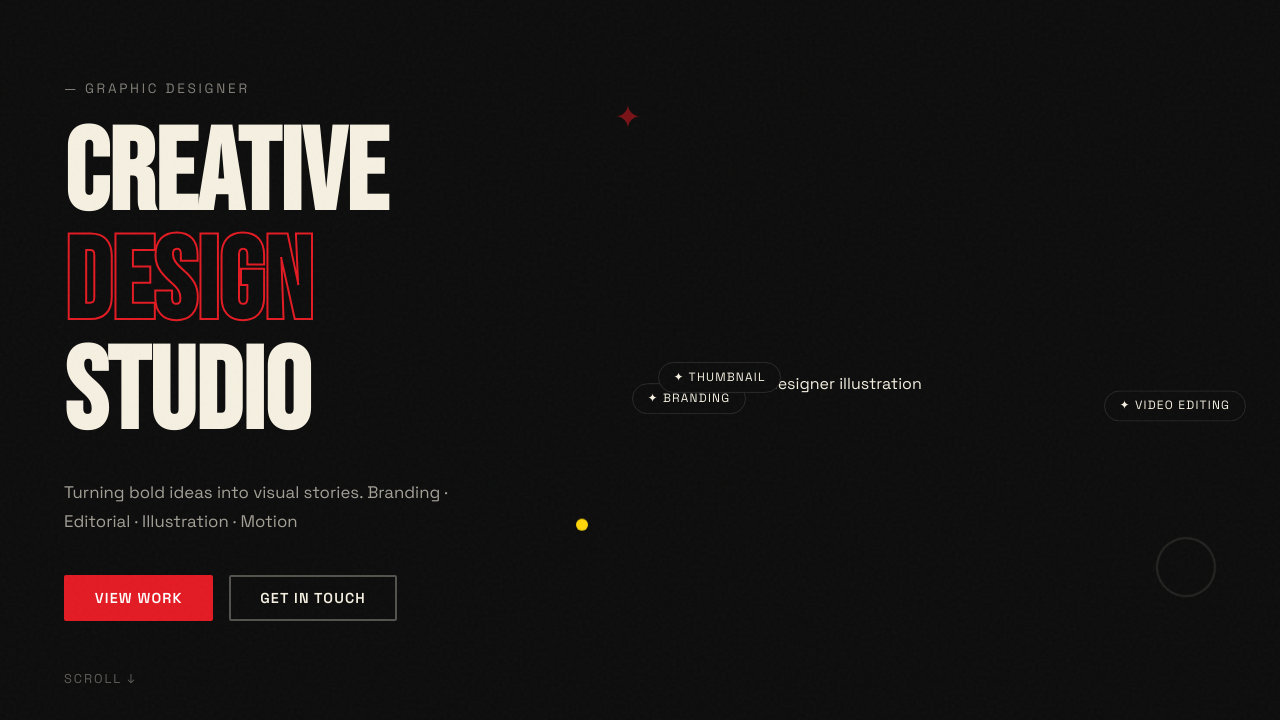
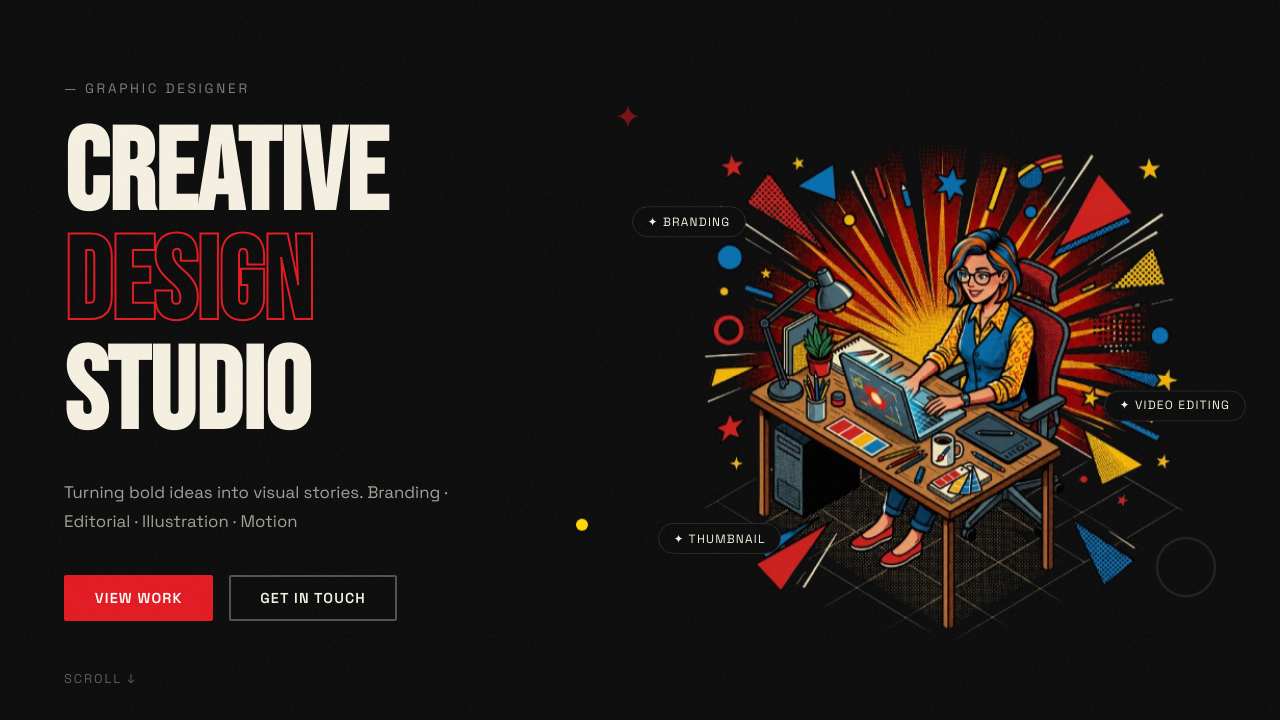
Before and after one commit to anujjxiii/my-portfolio, a plain HTML site: page index.html in a window 1280 px wide. Shown: the part 80-800 px from the top of the page. Drawn offline with Linux system fonts and the light colour scheme; files whose address does not match are found by name.

Commit message:
Update index.html

```diff
--- a/index.html
+++ b/index.html
@@ -83,7 +83,7 @@
     </div>
     <div class="hero__visual reveal">
       <div class="hero__img-wrap">
-        <img src="assets/hero.png" alt="Creative designer illustration" class="hero__img" id="heroImg" />
+        <img src="hero.png" alt="Creative designer illustration" class="hero__img" id="heroImg" />
         <div class="hero__badge hero__badge--1">✦ Branding</div>
         <div class="hero__badge hero__badge--2">✦ Video Editing</div>
         <div class="hero__badge hero__badge--3">✦ Thumbnail</div>
```
